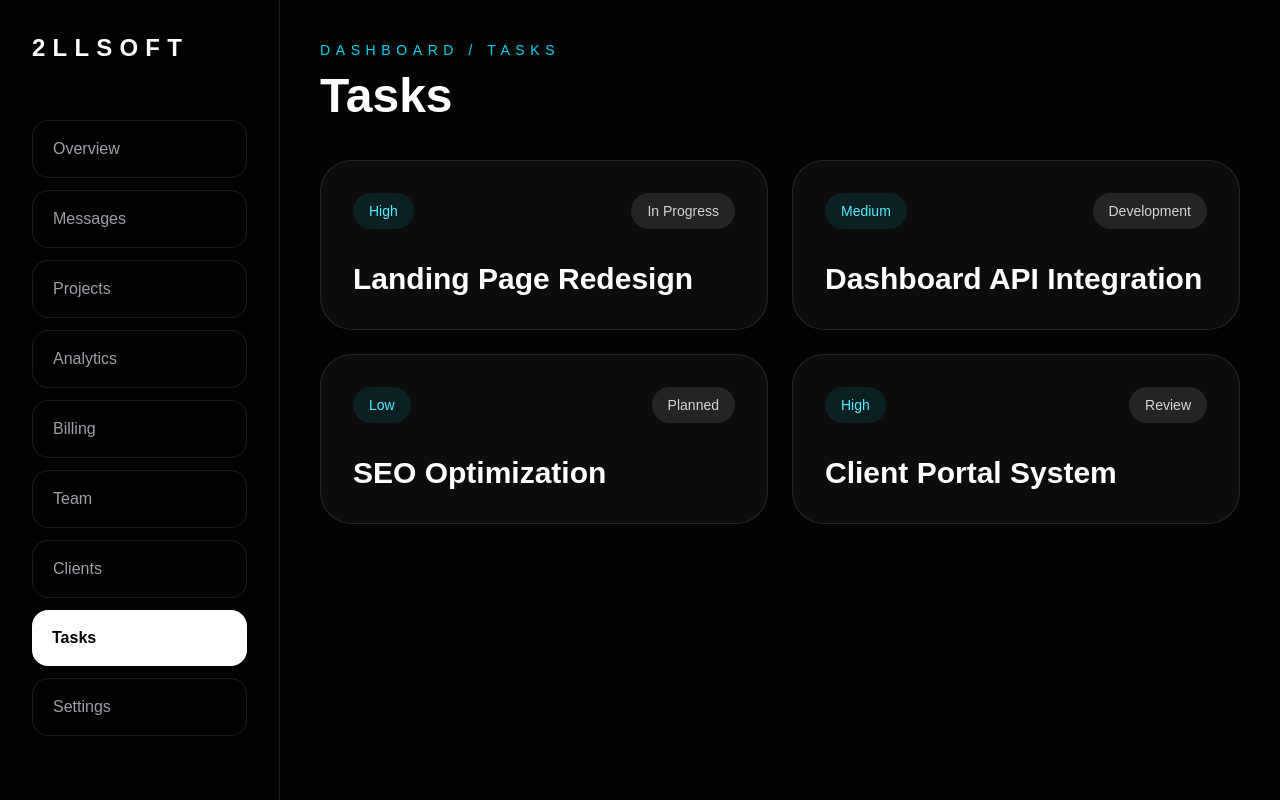
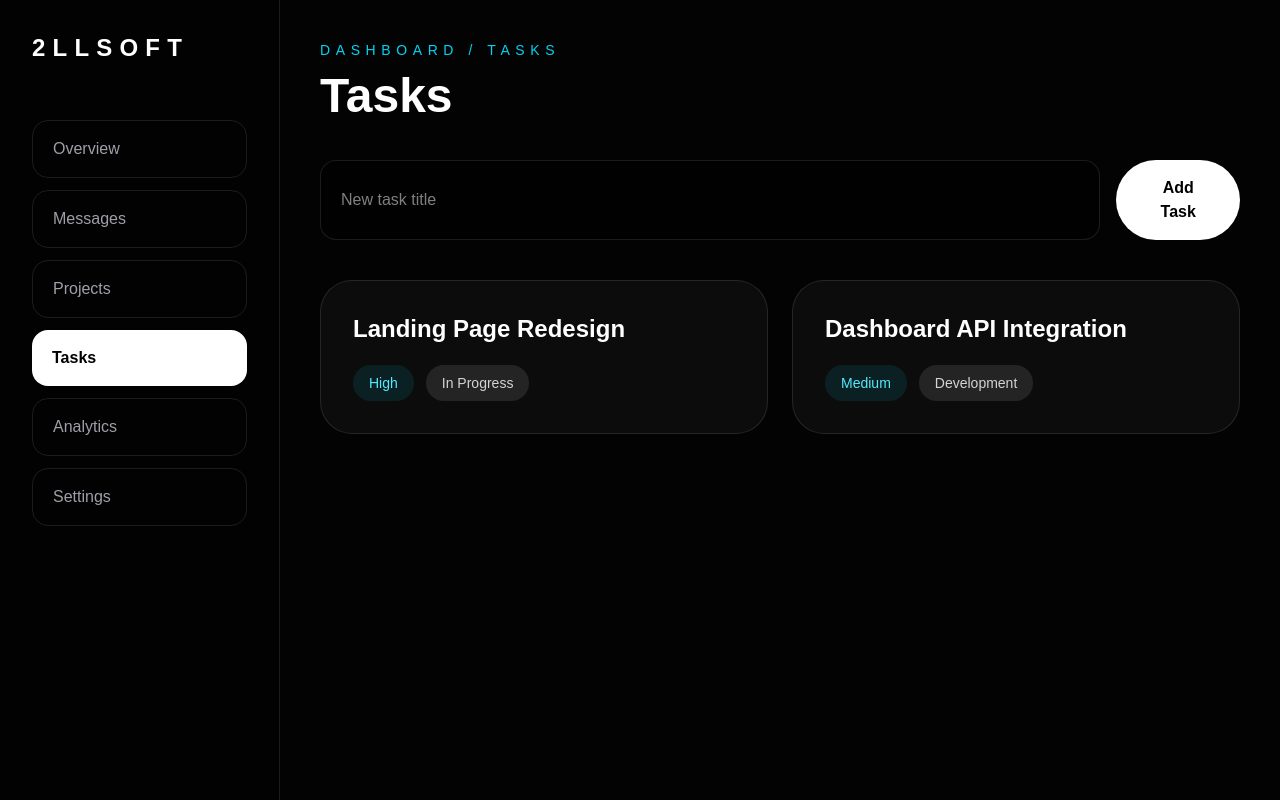
Before and after one commit to 2LLSOFT/2llsoft-clean, a Next.js app: page /dashboard/tasks in a window 1280 px wide. Built offline with nearby package versions, Linux system fonts and the light colour scheme.

Commit message:
connect tasks page to api

```diff
--- a/app/dashboard/tasks/page.tsx
+++ b/app/dashboard/tasks/page.tsx
@@ -1,72 +1,60 @@
+"use client";
+
 import Link from "next/link";
+import { useEffect, useState } from "react";
 
-const tasks = [
-  {
-    title: "Landing Page Redesign",
-    priority: "High",
-    status: "In Progress",
-  },
-  {
-    title: "Dashboard API Integration",
-    priority: "Medium",
-    status: "Development",
-  },
-  {
-    title: "SEO Optimization",
-    priority: "Low",
-    status: "Planned",
-  },
-  {
-    title: "Client Portal System",
-    priority: "High",
-    status: "Review",
-  },
-];
+type Task = {
+  id: number;
+  title: string;
+  priority: string;
+  status: string;
+};
 
 export default function TasksPage() {
+  const [tasks, setTasks] = useState<Task[]>([]);
+  const [newTask, setNewTask] = useState("");
+
+  async function loadTasks() {
+    const response = await fetch("/api/tasks");
+    const data = await response.json();
+    setTasks(data);
+  }
+
+  async function addTask() {
+    if (!newTask) return;
+
+    await fetch("/api/tasks", {
+      method: "POST",
+      headers: {
+        "Content-Type": "application/json",
+      },
+      body: JSON.stringify({
+        title: newTask,
+        priority: "Medium",
+        status: "New",
+      }),
+    });
+
+    setNewTask("");
+    loadTasks();
+  }
+
+  useEffect(() => {
+    loadTasks();
+  }, []);
+
   return (
     <main className="flex min-h-screen bg-[#030303] text-white">
       <aside className="hidden w-[280px] border-r border-white/10 bg-black/40 p-8 md:block">
-        <h1 className="text-2xl font-black tracking-[0.3em]">
-          2LLSOFT
-        </h1>
+        <h1 className="text-2xl font-black tracking-[0.3em]">2LLSOFT</h1>
 
         <div className="mt-14 space-y-3">
-          <Link href="/dashboard" className="block rounded-2xl border border-white/10 px-5 py-4 text-zinc-400">
-            Overview
-          </Link>
-
-          <Link href="/dashboard/messages" className="block rounded-2xl border border-white/10 px-5 py-4 text-zinc-400">
-            Messages
-          </Link>
-
-          <Link href="/dashboard/projects" className="block rounded-2xl border border-white/10 px-5 py-4 text-zinc-400">
-            Projects
-          </Link>
-
-          <Link href="/dashboard/analytics" className="block rounded-2xl border border-white/10 px-5 py-4 text-zinc-400">
-            Analytics
-          </Link>
-
-          <Link href="/dashboard/billing" className="block rounded-2xl border border-white/10 px-5 py-4 text-zinc-400">
-            Billing
-          </Link>
-
-          <Link href="/dashboard/team" className="block rounded-2xl border border-white/10 px-5 py-4 text-zinc-400">
-            Team
-          </Link>
-
-          <Link href="/dashboard/clients" className="block rounded-2xl border border-white/10 px-5 py-4 text-zinc-400">
-            Clients
-          </Link>
-
-          <Link href="/dashboard/tasks" className="block rounded-2xl bg-white px-5 py-4 font-bold text-black">
-            Tasks
-          </Link>
-
-          <Link href="/dashboard/settings" className="block rounded-2xl border border-white/10 px-5 py-4 text-zinc-400">
-            Settings
-          </Link>
+          <Link href="/dashboard" className="block rounded-2xl border border-white/10 px-5 py-4 text-zinc-400">Overview</Link>
+          <Link href="/dashboard/messages" className="block rounded-2xl border border-white/10 px-5 py-4 text-zinc-400">Messages</Link>
+          <Link href="/dashboard/projects" className="block rounded-2xl border border-white/10 px-5 py-4 text-zinc-400">Projects</Link>
+          <Link href="/dashboard/tasks" className="block rounded-2xl bg-white px-5 py-4 font-bold text-black">Tasks</Link>
+          <Link href="/dashboard/analytics" className="block rounded-2xl border border-white/10 px-5 py-4 text-zinc-400">Analytics</Link>
+          <Link href="/dashboard/settings" className="block rounded-2xl border border-white/10 px-5 py-4 text-zinc-400">Settings</Link>
         </div>
       </aside>
 
@@ -75,29 +63,41 @@ export default function TasksPage() {
           Dashboard / Tasks
         </p>
 
-        <h1 className="mt-3 text-5xl font-black">
-          Tasks
-        </h1>
+        <h1 className="mt-3 text-5xl font-black">Tasks</h1>
+
+        <div className="mt-10 flex flex-col gap-4 md:flex-row">
+          <input
+            value={newTask}
+            onChange={(event) => setNewTask(event.target.value)}
+            placeholder="New task title"
+            className="w-full rounded-2xl border border-white/10 bg-black/40 px-5 py-4 outline-none"
+          />
+
+          <button
+            onClick={addTask}
+            className="rounded-full bg-white px-8 py-4 font-bold text-black transition hover:bg-cyan-300"
+          >
+            Add Task
+          </button>
+        </div>
 
         <div className="mt-10 grid gap-6 md:grid-cols-2">
           {tasks.map((task) => (
             <div
-              key={task.title}
-              className="rounded-[2rem] border border-white/10 bg-white/[0.04] p-8 transition duration-300 hover:-translate-y-2 hover:border-cyan-400/40 hover:bg-cyan-400/10"
+              key={task.id}
+              className="rounded-[2rem] border border-white/10 bg-white/[0.04] p-8"
             >
-              <div className="flex items-center justify-between gap-4">
-                <div className="rounded-full bg-cyan-400/10 px-4 py-2 text-sm text-cyan-300">
+              <h2 className="text-2xl font-black">{task.title}</h2>
+
+              <div className="mt-5 flex gap-3">
+                <span className="rounded-full bg-cyan-400/10 px-4 py-2 text-sm text-cyan-300">
                   {task.priority}
-                </div>
+                </span>
 
-                <div className="rounded-full bg-white/10 px-4 py-2 text-sm text-zinc-300">
+                <span className="rounded-full bg-white/10 px-4 py-2 text-sm text-zinc-300">
                   {task.status}
-                </div>
+                </span>
               </div>
-
-              <h2 className="mt-8 text-3xl font-black">
-                {task.title}
-              </h2>
             </div>
           ))}
         </div>
```
